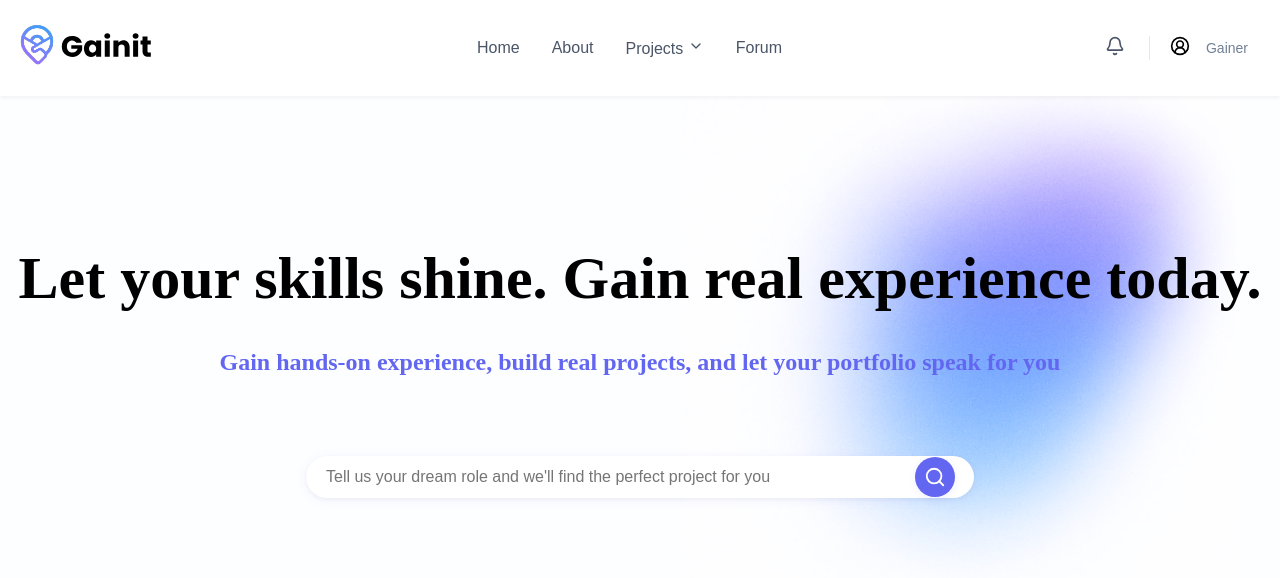
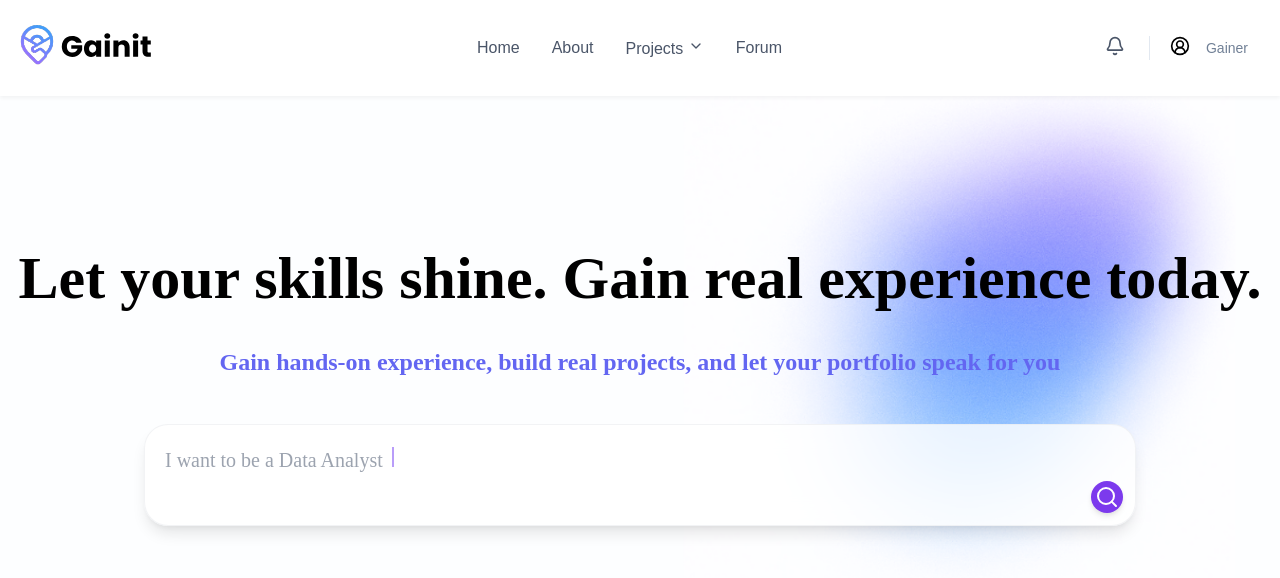
Before and after one commit to LetsGainit/gainit-frontend, a React (Vite) app: page / in a window 1280 px wide. Shown: the top 578 px of the page. Built offline with nearby package versions, Linux system fonts and the light colour scheme; no server answers; the HTML template or start-up script is replaced by a standard one.

Commit message:
fix Home Page search container

```diff
--- /dev/null
+++ b/src/components/SearchHero.jsx
@@ -0,0 +1,118 @@
+import { useState, useEffect } from "react";
+import { Search } from "lucide-react";
+import "../css/SearchHero.css";
+
+const SearchHero = ({ onSearch }) => {
+  const [query, setQuery] = useState("");
+  const [typewriterText, setTypewriterText] = useState("");
+  const [currentExampleIndex, setCurrentExampleIndex] = useState(0);
+  const [phase, setPhase] = useState("typing"); // 'typing' | 'pausing' | 'deleting'
+  const [charIndex, setCharIndex] = useState(0);
+
+  const examples = [
+    "I want to be a Frontend Developer and I love fitness",
+    "I want to be a Data Analyst and I love food",
+    "I want to be a Backend Developer and I enjoy gaming",
+    "I want to be a UX Designer and I like traveling",
+    "I want to be a Cybersecurity Engineer and I play guitar",
+  ];
+
+  const currentExample = examples[currentExampleIndex];
+
+  useEffect(() => {
+    if (query !== "") return; // Don't animate when user is typing
+
+    let timeoutId;
+
+    switch (phase) {
+      case "typing":
+        if (charIndex < currentExample.length) {
+          timeoutId = setTimeout(() => {
+            setTypewriterText(currentExample.slice(0, charIndex + 1));
+            setCharIndex(charIndex + 1);
+          }, 28); // ~28ms per character
+        } else {
+          timeoutId = setTimeout(() => {
+            setPhase("pausing");
+          }, 900); // Pause before deleting
+        }
+        break;
+
+      case "pausing":
+        timeoutId = setTimeout(() => {
+          setPhase("deleting");
+        }, 900); // Pause duration
+        break;
+
+      case "deleting":
+        if (charIndex > 0) {
+          timeoutId = setTimeout(() => {
+            setTypewriterText(currentExample.slice(0, charIndex - 1));
+            setCharIndex(charIndex - 1);
+          }, 18); // ~18ms per character (faster deletion)
+        } else {
+          timeoutId = setTimeout(() => {
+            setPhase("typing");
+            setCurrentExampleIndex((prev) => (prev + 1) % examples.length);
+            setCharIndex(0);
+          }, 500); // Brief pause between examples
+        }
+        break;
+    }
+
+    return () => clearTimeout(timeoutId);
+  }, [phase, charIndex, currentExample, query, examples.length]);
+
+  const handleSearch = () => {
+    if (onSearch && query.trim()) {
+      onSearch(query.trim());
+    }
+  };
+
+  const handleKeyPress = (e) => {
+    if (e.key === "Enter" && !e.shiftKey) {
+      e.preventDefault();
+      handleSearch();
+    }
+  };
+
+  return (
+    <div className="search-hero-container">
+      <div className="search-hero-wrapper">
+        {/* Main Search Container */}
+        <div className="search-hero-input-container">
+          <textarea
+            value={query}
+            onChange={(e) => setQuery(e.target.value)}
+            onKeyDown={handleKeyPress}
+            className="search-hero-input"
+            placeholder="Search for projects..."
+            aria-label="Search for projects by role or interest"
+            rows={3}
+          />
+
+          {/* Typewriter Overlay */}
+          {query === "" && (
+            <div className="search-hero-typewriter-overlay">
+              <div className="search-hero-typewriter-text">
+                {typewriterText}
+                <span className="search-hero-caret"></span>
+              </div>
+            </div>
+          )}
+
+          {/* Search Button */}
+          <button
+            onClick={handleSearch}
+            className="search-hero-button"
+            aria-label="Search projects"
+          >
+            <Search size={24} strokeWidth={2} />
+          </button>
+        </div>
+      </div>
+    </div>
+  );
+};
+
+export default SearchHero;
--- a/src/css/HomePage.css
+++ b/src/css/HomePage.css
@@ -7,7 +7,7 @@
 .hero-section {
   background: url('/Background_platform.png') center center/cover no-repeat;
   background-size: 100%;
-  padding: 7rem 1rem;
+  padding: 7rem 1rem 5rem 1rem;
   text-align: center;
 }
 
@@ -44,64 +44,7 @@
   text-align: center;
 }
 
-/* Search Bar */
-.search-bar-bubble {
-  position: relative;
-  display: flex;
-  align-items: center;
-  max-width: 700px;
-  margin: 0 auto;
-  margin-top: 5rem;
-  padding: 0 1rem;
-}
-
-.search-bar-bubble .search-input {
-  width: 100%;
-  border-radius: 9999px;
-  background: #fff;
-  padding: 0.75rem 3.5rem 0.75rem 1.25rem;
-  box-shadow: 0 2px 12px 0 rgba(99, 102, 241, 0.08), 0 1.5px 4px rgba(0,0,0,0.04);
-  border: none;
-  outline: none;
-  font-size: 1rem;
-  color: #222;
-  transition: box-shadow 0.2s;
-}
-
-.search-bar-bubble .search-input:focus {
-  box-shadow: 0 4px 16px 0 rgba(99, 102, 241, 0.13), 0 2px 8px rgba(0,0,0,0.06);
-}
-
-.search-button-inside {
-  position: absolute;
-  right: 2.2rem;
-  top: 50%;
-  transform: translateY(-50%);
-  width: 40px;
-  height: 40px;
-  background: #6366f1;
-  color: #fff;
-  border: none;
-  border-radius: 50%;
-  display: flex;
-  align-items: center;
-  justify-content: center;
-  box-shadow: 0 2px 8px 0 rgba(99, 102, 241, 0.10);
-  cursor: pointer;
-  transition: background 0.2s, box-shadow 0.2s;
-  z-index: 2;
-  font-size: 1.1rem;
-}
-
-.search-button-inside:hover {
-  background: #4f46e5;
-  box-shadow: 0 4px 16px 0 rgba(99, 102, 241, 0.18);
-}
-
-/* Remove old search-button margin and layout for new design */
-.search-button {
-  display: none;
-}
+/* Search Hero Component - handled by SearchHero.css */
 
 /* Projects Grid */
 .projects-grid {
--- /dev/null
+++ b/src/css/SearchHero.css
@@ -0,0 +1,129 @@
+.search-hero-container {
+  position: relative;
+  max-width: 64rem; /* max-w-4xl */
+  margin: 0 auto;
+  margin-top: 3rem;
+  padding: 0 1rem;
+}
+
+.search-hero-wrapper {
+  position: relative;
+}
+
+.search-hero-input-container {
+  position: relative;
+  background: rgba(255, 255, 255, 0.8);
+  backdrop-filter: blur(12px);
+  border-radius: 1.5rem; /* rounded-3xl */
+  box-shadow: 0 10px 15px -3px rgba(0, 0, 0, 0.1), 0 4px 6px -2px rgba(0, 0, 0, 0.05);
+  border: 1px solid rgba(229, 231, 235, 0.5);
+}
+
+.search-hero-input {
+  width: 100%;
+  height: 6rem; /* h-24 */
+  padding: 1.25rem 4.5rem 1.25rem 1.25rem; /* Adjusted padding for better text positioning */
+  font-size: 1.125rem; /* text-lg */
+  background: transparent;
+  border: none;
+  outline: none;
+  border-radius: 1rem; /* rounded-2xl */
+  transition: all 0.2s ease;
+  resize: none;
+  line-height: 1.5;
+  font-family: inherit;
+  overflow-y: auto;
+  min-height: 6rem;
+  max-height: 12rem;
+}
+
+.search-hero-input:focus {
+  box-shadow: none;
+}
+
+.search-hero-input-container:focus-within {
+  box-shadow: 0 0 0 2px rgba(139, 92, 246, 0.6), 0 10px 15px -3px rgba(0, 0, 0, 0.1), 0 4px 6px -2px rgba(0, 0, 0, 0.05);
+}
+
+.search-hero-input::placeholder {
+  color: transparent;
+}
+
+@media (min-width: 768px) {
+  .search-hero-input {
+    font-size: 1.25rem; /* md:text-xl */
+  }
+}
+
+.search-hero-typewriter-overlay {
+  position: absolute;
+  inset: 0;
+  display: flex;
+  align-items: flex-start;
+  pointer-events: none;
+  padding-top: 1.25rem;
+}
+
+.search-hero-typewriter-text {
+  padding: 0 4.5rem 0 1.25rem;
+  font-size: 1.125rem;
+  color: #9ca3af; /* text-gray-400 */
+  line-height: 1.5;
+  font-family: inherit;
+}
+
+@media (min-width: 768px) {
+  .search-hero-typewriter-text {
+    font-size: 1.25rem;
+  }
+}
+
+.search-hero-caret {
+  display: inline-block;
+  width: 2px;
+  height: 1.25rem;
+  background-color: #8b5cf6; /* bg-violet-500 */
+  margin-left: 0.25rem;
+  animation: pulse 1.5s cubic-bezier(0.4, 0, 0.6, 1) infinite;
+  vertical-align: baseline;
+}
+
+@keyframes pulse {
+  0%, 100% {
+    opacity: 1;
+  }
+  50% {
+    opacity: 0.5;
+  }
+}
+
+.search-hero-button {
+  position: absolute;
+  right: 0.75rem;
+  bottom: 0.75rem; /* Position at bottom */
+  height: 2rem; /* Increased to accommodate larger icon */
+  width: 2rem; /* Increased to accommodate larger icon */
+  background-color: #7c3aed; /* bg-violet-600 */
+  border: none;
+  border-radius: 9999px; /* rounded-full */
+  display: flex;
+  align-items: center;
+  justify-content: center;
+  cursor: pointer;
+  transition: all 0.2s ease;
+  box-shadow: 0 4px 6px -1px rgba(0, 0, 0, 0.1), 0 2px 4px -1px rgba(0, 0, 0, 0.06);
+}
+
+.search-hero-button:hover {
+  background-color: #6d28d9; /* hover:bg-violet-700 */
+  box-shadow: 0 10px 15px -3px rgba(0, 0, 0, 0.1), 0 4px 6px -2px rgba(0, 0, 0, 0.05);
+}
+
+.search-hero-button:active {
+  transform: scale(0.95);
+}
+
+.search-hero-button svg {
+  color: white;
+  flex-shrink: 0;
+}
--- a/src/pages/HomePage/HomePage.jsx
+++ b/src/pages/HomePage/HomePage.jsx
@@ -1,6 +1,6 @@
-import { Search } from "lucide-react";
 import ProjectCard from "../../components/ProjectCard";
 import Footer from "../../components/Footer";
+import SearchHero from "../../components/SearchHero";
 import "../../css/HomePage.css";
 import { getAllActiveProjects } from "../../services/projectsService";
 import { useEffect, useState } from "react";
@@ -32,6 +32,12 @@ function HomePage() {
     fetchProjects();
   }, []);
 
+  const handleSearch = (query) => {
+    console.log("Search query:", query);
+    // TODO: Implement search functionality
+    // For now, just log the query
+  };
+
   return (
     <div className="home-page">
       {/* Hero Section */}
@@ -43,34 +49,8 @@ function HomePage() {
           Gain hands-on experience, build real projects, and let your portfolio
           speak for you
         </p>
-        {/* Search Bar */}
-        <div className="search-container search-bar-bubble">
-          <input
-            type="text"
-            placeholder="Tell us your dream role and we'll find the perfect project for you"
-            className="search-input"
-            style={{ paddingRight: 56 }} // extra right padding for button
-          />
-          <button
-            className="search-button-inside"
-            type="button"
-            aria-label="Search"
-            style={{
-              display: "flex",
-              alignItems: "center",
-              justifyContent: "center",
-              padding: 0,
-            }}
-          >
-            <Search
-              size={22}
-              color="white"
-              stroke="white"
-              fill="none"
-              style={{ display: "block" }}
-            />
-          </button>
-        </div>
+        {/* New Search Hero Component */}
+        <SearchHero onSearch={handleSearch} />
       </div>
 
       {/* Projects Section */}
```
Also changed, not shown: 1 other file (tests, documents, lock files or other folders).
